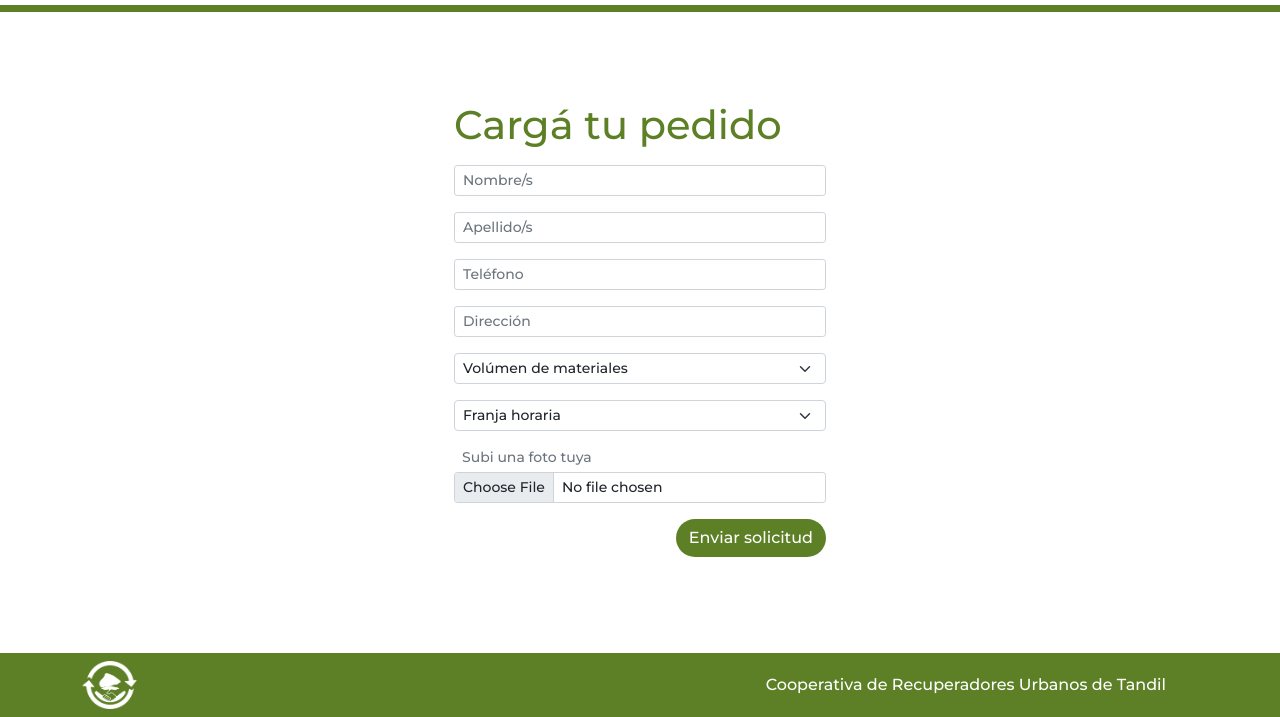
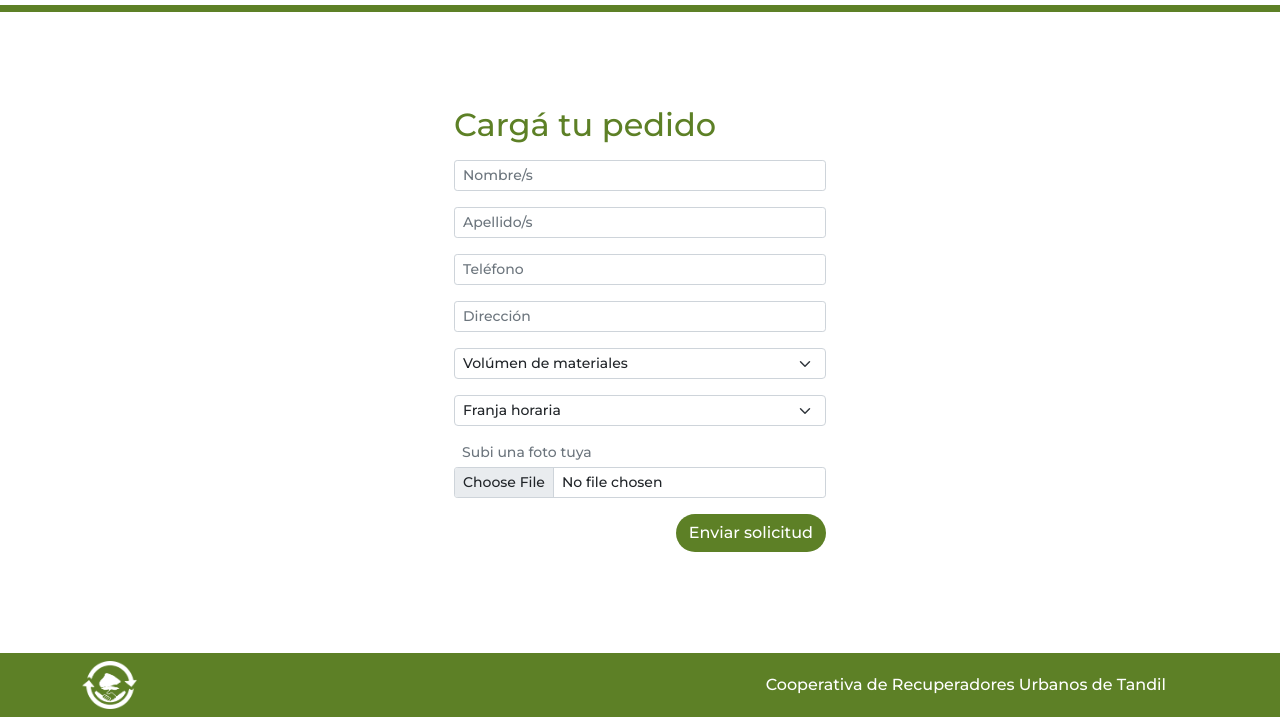
Before and after one commit to gisele89/grupo4-metodologias2021, a plain HTML site: page FrontEnd/form-materiales.html in a window 1280 px wide. Shown: the part 83-800 px from the top of the page. Drawn offline with nearby package versions, Linux system fonts and the light colour scheme.

Commit message:
GMT-41: se reemplaza el h1 por h2 xq se ve muy grande en las notebooks

```diff
--- a/FrontEnd/form-materiales.html
+++ b/FrontEnd/form-materiales.html
@@ -53,7 +53,7 @@
     <main class="flex-shrink-0">
         <div class="container main-container mt-5">
             <form class="col-lg-4 m-auto">
-                <h1 class="color-green mb-3 mt-4">
+                <h2 class="color-green mb-3 mt-4">
                     Cargá tu pedido
                 </h1>
                 <div class="mb-3">
```
Also changed, not shown: FrontEnd/form-transporte.html (+1 -1 lines).
